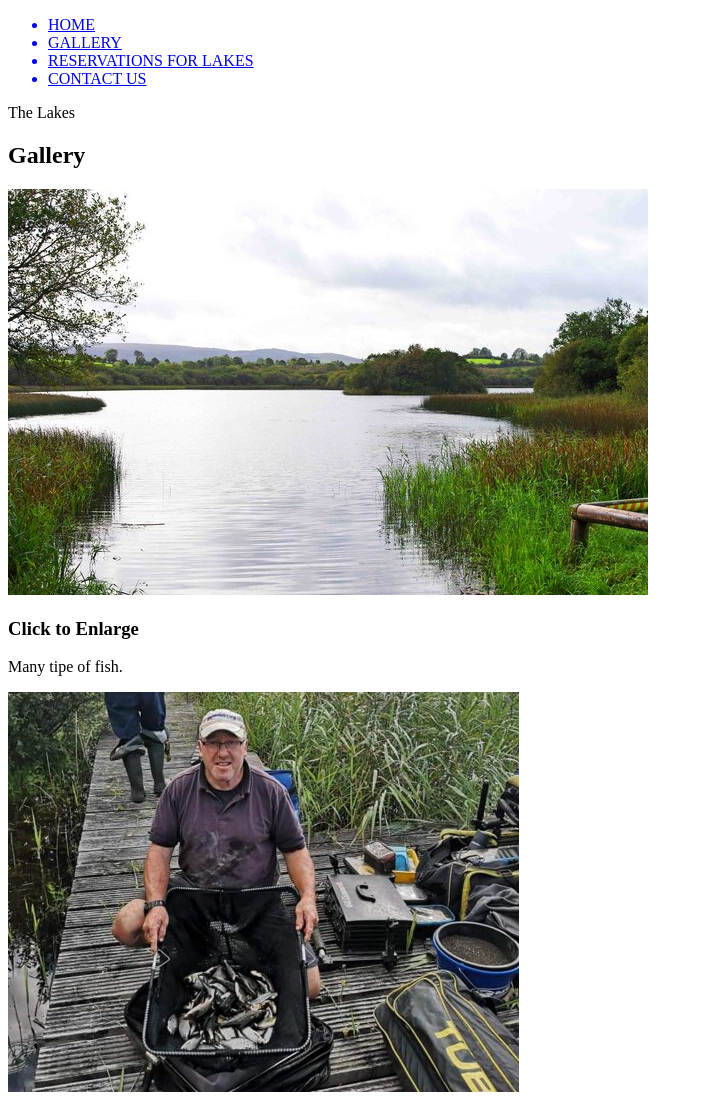
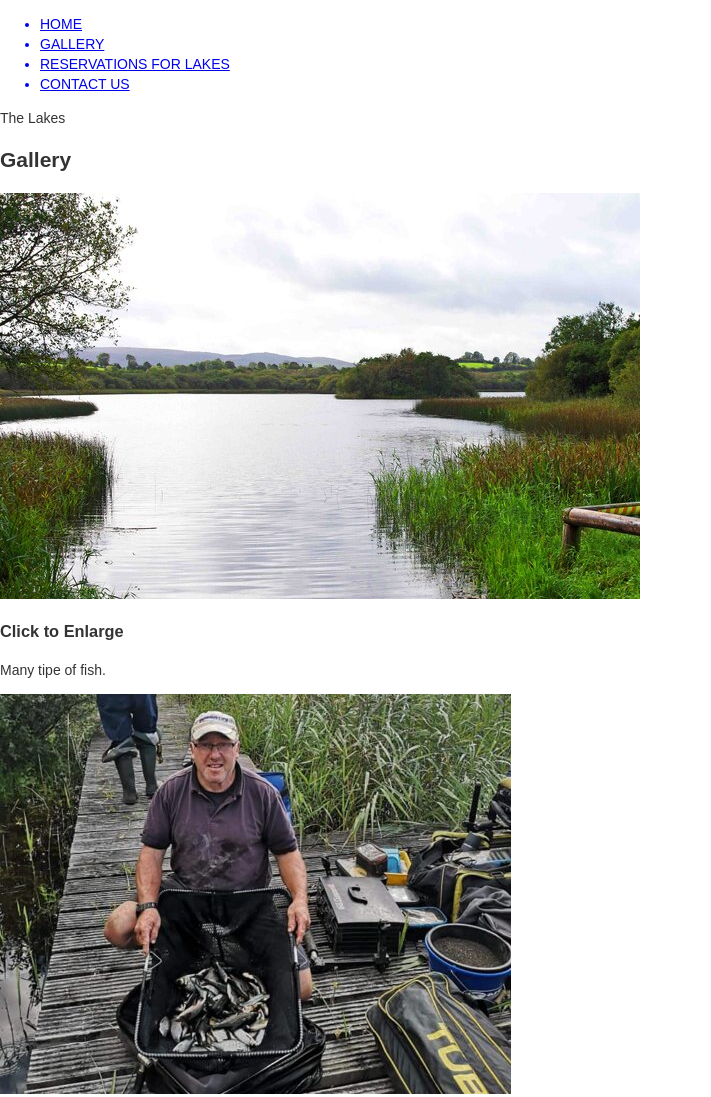
Before and after one commit to Spiri01/HTML-and-CSS-Projects, a plain HTML site: page One-Page Website/one_page_website.html in a window 1280 px wide. Shown: the top 1097 px of the page, without its empty margins (0-711 px from the left). Drawn offline with Linux system fonts and the light colour scheme.

Commit message:
Update one_page_website.html

```diff
--- a/One-Page Website/one_page_website.html
+++ b/One-Page Website/one_page_website.html
@@ -3,6 +3,7 @@
 	<head>
 		<meta charset="utf-8">
 		<title>Fishing for carp !</title>
+		<link rel="stylesheet" href="./css/one_page_website.css">
 	</head>
 	<body>
 
```
